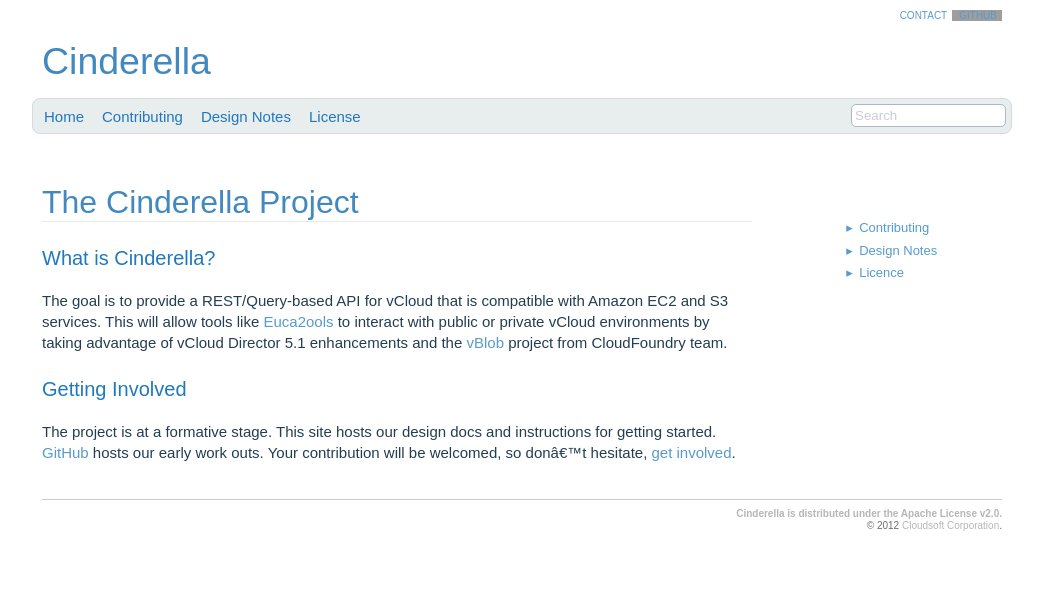
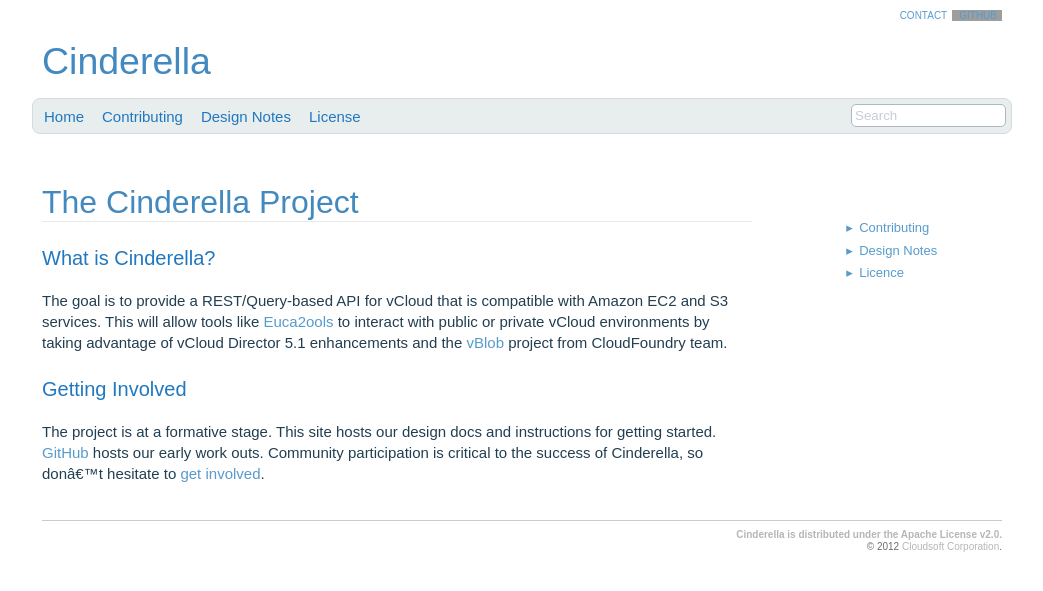
Before and after one commit to cinderella/cinderella.github.com, a Jekyll site: the page built from index.markdown, in a window 1280 px wide. Shown: the top 591 px of the page, without its empty margins (118-1161 px from the left). Built offline with Jekyll 4.4.1, drawn with Linux system fonts in a browser that asks for light colours; nearby versions of some CDN libraries; Markdown is read by kramdown in place of the engine named in the settings; grey boxes are pictures that could not be loaded.

Commit message:
Update to frontpage language.

```diff
--- a/index.markdown
+++ b/index.markdown
@@ -11,4 +11,4 @@ The goal is to provide a REST/Query-based API for vCloud that is compatible with
 
 ## Getting Involved
 
-The project is at a formative stage. This site hosts our design docs and instructions for getting started. [GitHub](https://github.com/cinderella/cinderella) hosts our early work outs. Your contribution will be welcomed, so don't hesitate, [get involved]({{site.url}}/contribute/).
+The project is at a formative stage. This site hosts our design docs and instructions for getting started. [GitHub](https://github.com/cinderella/cinderella) hosts our early work outs. Community participation is critical to the success of Cinderella, so don't hesitate to [get involved]({{site.url}}/contribute/).
```
